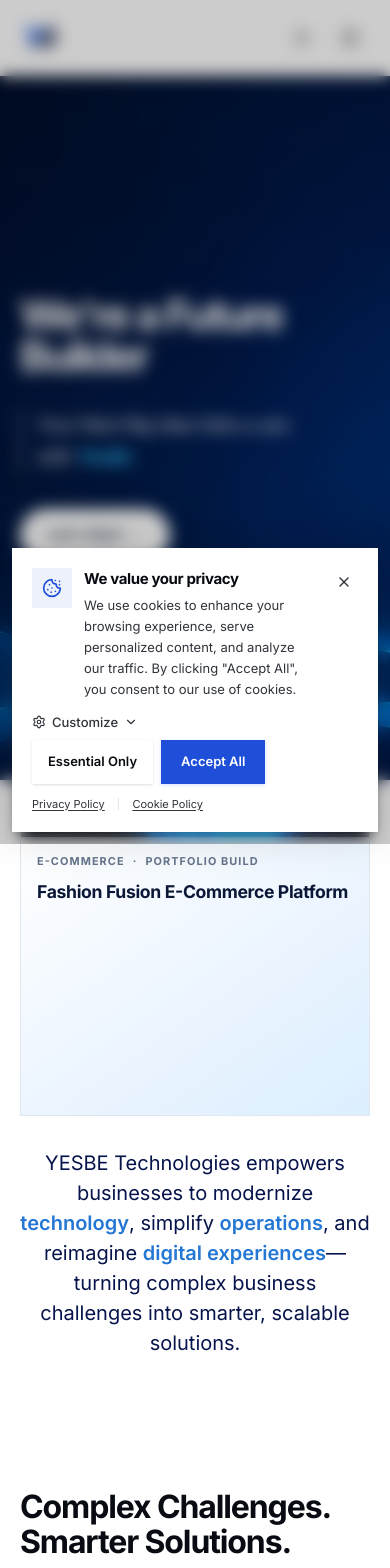
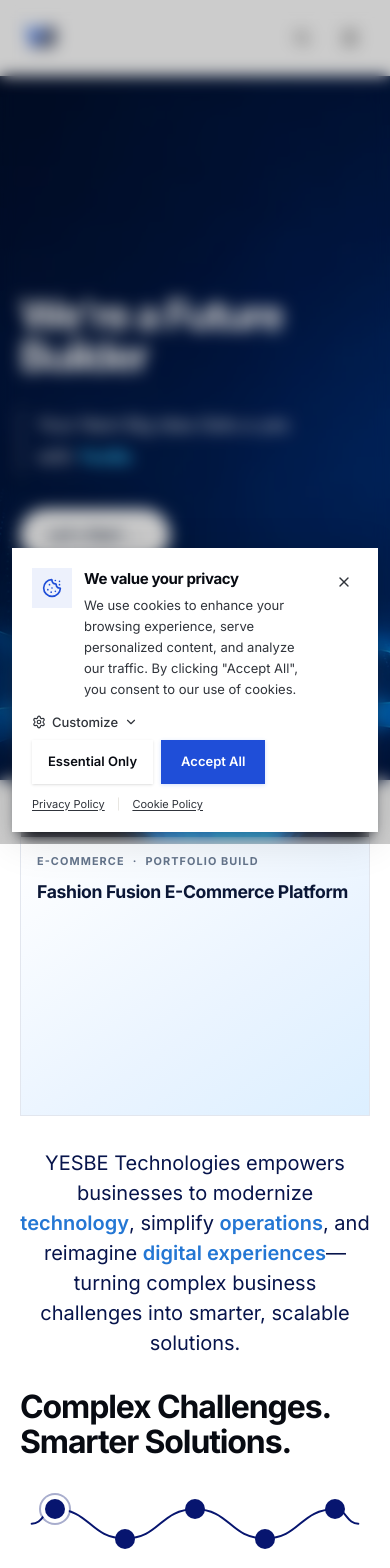
Before and after one commit to SachinBalraj/YesBe-portfolio, a React (Vite) app: page / in a window 390 px wide. Shown: the top 1568 px of the page. Built offline with nearby package versions, Linux system fonts and the light colour scheme.

Commit message:
Reduce spacing between intro and challenges section

```diff
--- a/src/sections/phase2/HomeSections.tsx
+++ b/src/sections/phase2/HomeSections.tsx
@@ -190,7 +190,7 @@ function BusinessChallengesSection() {
   };
 
   return (
-    <section id="challenges" className="section-py bg-white" aria-label="Business challenges">
+    <section id="challenges" className="bg-white pt-0 pb-11 lg:pt-0 lg:pb-[4.75rem]" aria-label="Business challenges">
       <div className="container-page">
         <Reveal>
           <h2 className="mb-6 max-w-3xl text-[2rem] font-bold leading-[1.08] tracking-[-0.035em] text-[#080B12] sm:text-[2.125rem] lg:mb-8 lg:text-[3.25rem]">
--- a/src/styles/case-studies-rail.css
+++ b/src/styles/case-studies-rail.css
@@ -25,7 +25,7 @@ body:has(.case-rail) {
 .case-rail__inner {
   display: flex;
   flex-direction: column;
-  padding-bottom: 1.5rem;
+  padding-bottom: 0;
 }
 
 .case-rail__carousel {
@@ -458,7 +458,8 @@ body:has(.case-rail) {
   width: 100%;
   max-width: 1000px;
   margin-inline: auto;
-  padding-block: 32px;
+  padding-top: 32px;
+  padding-bottom: 32px;
 }
 
 .case-rail__intro p {
@@ -487,7 +488,7 @@ body:has(.case-rail) {
     --case-card-height: 28rem;
     height: auto;
     margin-top: calc(-1 * var(--case-overlap));
-    padding-bottom: 2rem;
+    padding-bottom: 0;
   }
 
   .case-rail__sticky {
@@ -546,7 +547,8 @@ body:has(.case-rail) {
 
 @media (min-width: 1024px) {
   .case-rail__intro {
-    padding-block: 64px;
+    padding-top: 64px;
+    padding-bottom: 60px;
   }
 
   .case-rail__intro p {
```
